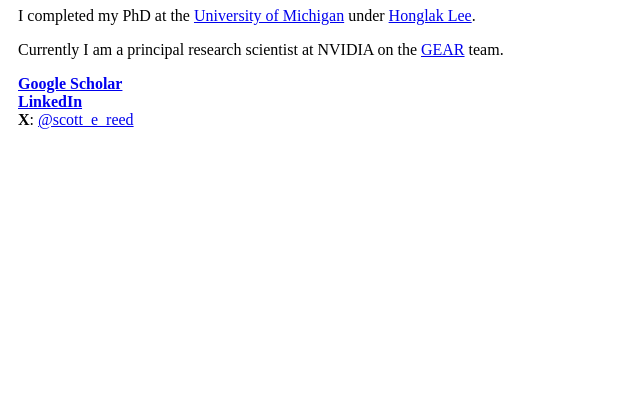
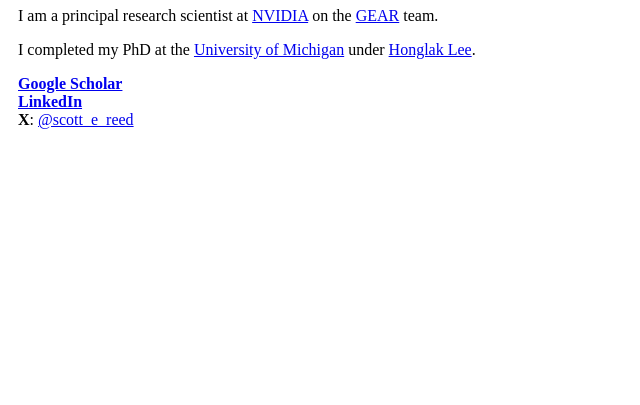
Before and after one commit to reedscot/reedscot.github.io, a plain HTML site: page index.html in a window 1280 px wide. Shown: the part 395-800 px from the top of the page, without its empty margins (0-640 px from the left). Drawn offline with Linux system fonts and the light colour scheme.

Commit message:
change order

```diff
--- a/index.html
+++ b/index.html
@@ -12,8 +12,8 @@ ga('send', 'pageview');
 <div style="float:left; margin-left:10px; margin-top:10px">
 <img src="IMG_1046.jpg" height="300px"/>
 <h1 style="font-size:32px">Scott Reed</h1>
+<p>I am a principal research scientist at <a href="https://www.nvidia.com">NVIDIA</a> on the <a href="https://research.nvidia.com/labs/gear">GEAR</a> team.</p>
 <p>I completed my PhD at the <a href="https://umich.edu">University of Michigan</a> under <a href="https://web.eecs.umich.edu/~honglak">Honglak Lee</a>.<p/>
-<p>Currently I am a principal research scientist at NVIDIA on the <a href="https://research.nvidia.com/labs/gear">GEAR</a> team.</p>
 <b><a href="https://scholar.google.com/citations?user=jEANvfgAAAAJ&hl=en">Google Scholar</a></b><br/>
 <b><a href="https://www.linkedin.com/in/reedscott">LinkedIn</a></b><br/>
 <b>X</b>: <a href="https://twitter.com/scott_e_reed">@scott_e_reed</a><br/>
```
